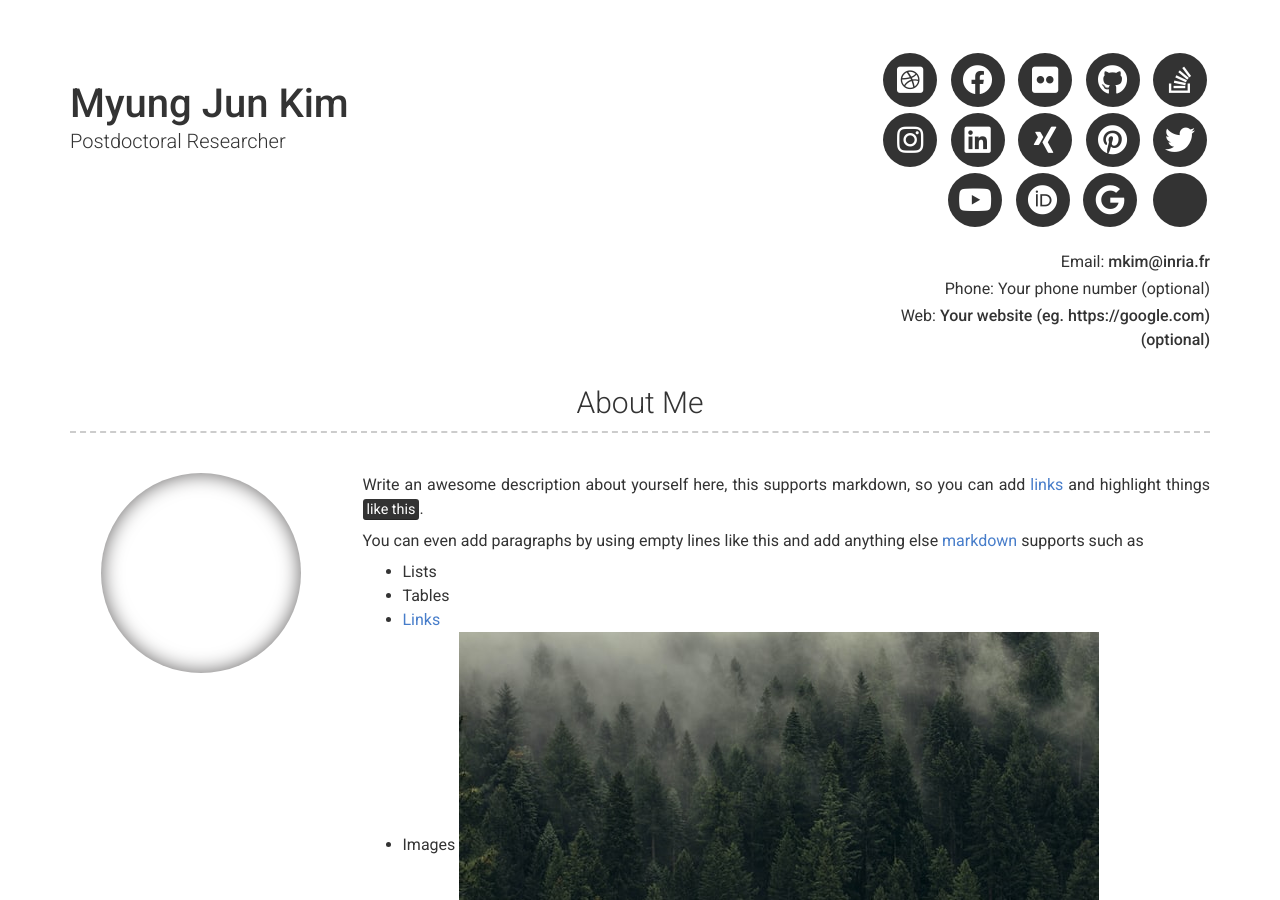
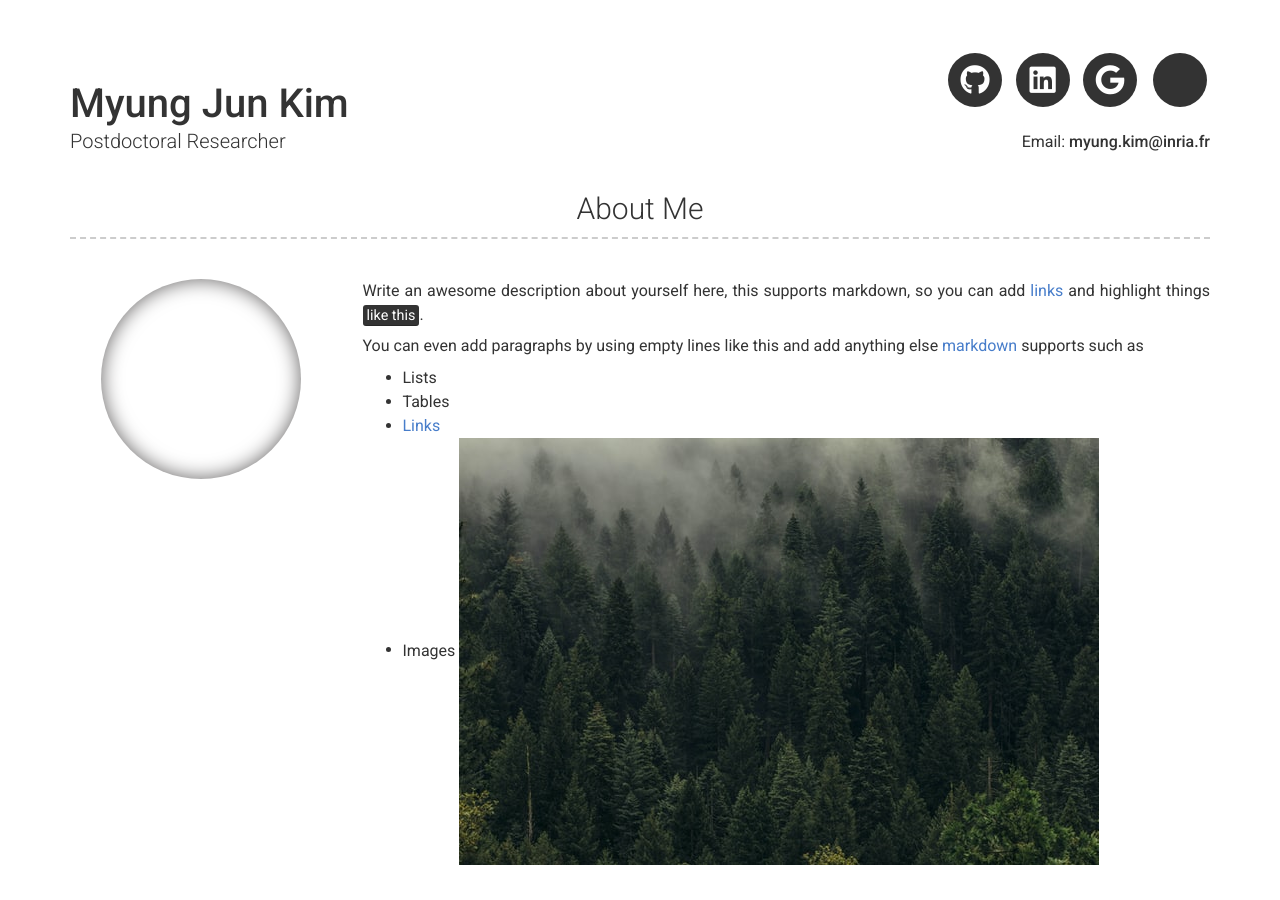
Before and after one commit to myungkim930/myungkim930.github.io, a Jekyll site: the page built from index.md, in a window 1280 px wide and 900 px high. Built offline with Jekyll 4.4.1, drawn with Linux system fonts in a browser that asks for light colours; nearby versions of some CDN libraries; part of the change alters nothing that is shown; some of the changed text lies outside the part shown.

Commit message:
few changes

```diff
--- a/_config.yml
+++ b/_config.yml
@@ -8,30 +8,30 @@ version: 2
 # Personal info
 name: Myung Jun Kim
 title: Postdoctoral Researcher
-email: mkim@inria.fr
+email: myung.kim@inria.fr
 # email_title: Email (Email title override)
-phone: Your phone number (optional)
+# phone: Your phone number (optional)
 # phone_title: Phone (Phone title override)
-website: Your website (eg. https://google.com)(optional)
+# website: Your website (eg. https://google.com)(optional)
 # website_title: Web (Website title override)
 
 # Dark Mode (true/false/never)
 darkmode: false
 
 # Social links
-twitter_username: jekyllrb
-github_username:  jekyll
-stackoverflow_username: "00000001"
-dribbble_username: jekyll
-facebook_username: jekyll
-flickr_username: jekyll
-instagram_username: jekyll
-linkedin_username: jekyll
-xing_username: jekyll
-pinterest_username: jekyll
-youtube_username: jekyll
-orcid_username: 0000-0000-0000-0000
-googlescholar_username: D847cGsAAAAJ
+# twitter_username: jekyllrb
+github_username:  myungkim930
+# stackoverflow_username: "00000001"
+# dribbble_username: jekyll
+# facebook_username: jekyll
+# flickr_username: jekyll
+# instagram_username: jekyll
+linkedin_username: myung-jun-kim-897b201aa
+# xing_username: jekyll
+# pinterest_username: jekyll
+# youtube_username: jekyll
+# orcid_username: 0000-0000-0000-0000
+googlescholar_username: xmFLvXAAAAAJ
 
 # Additional icon links
 additional_links:
```
